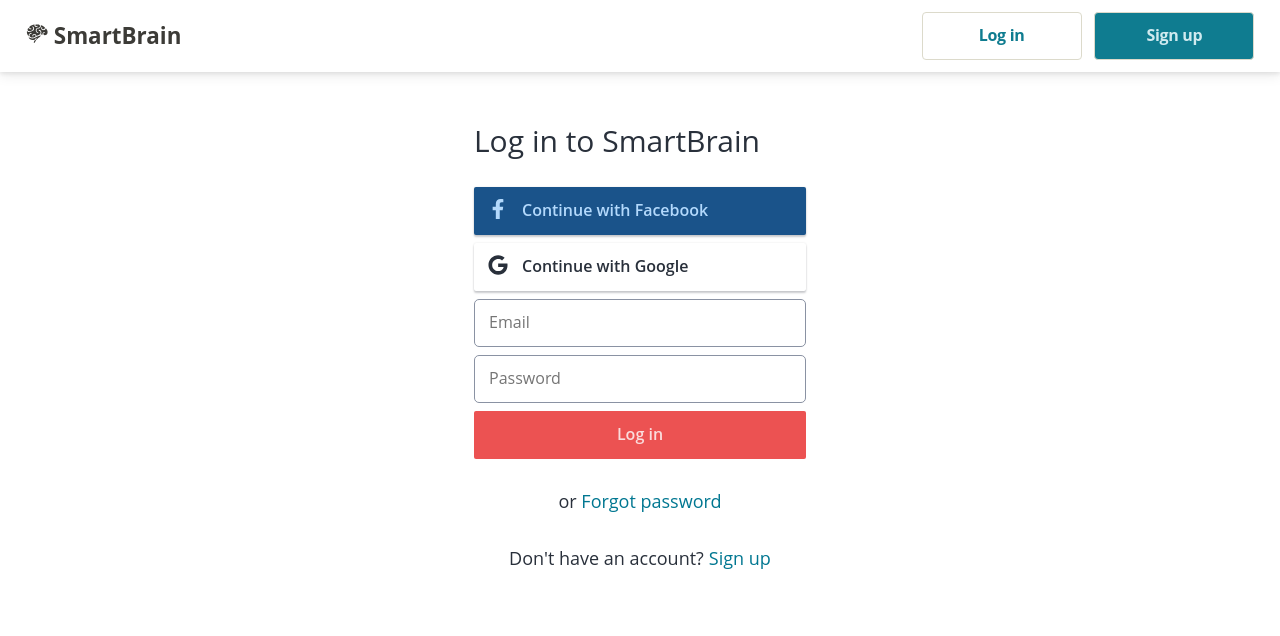
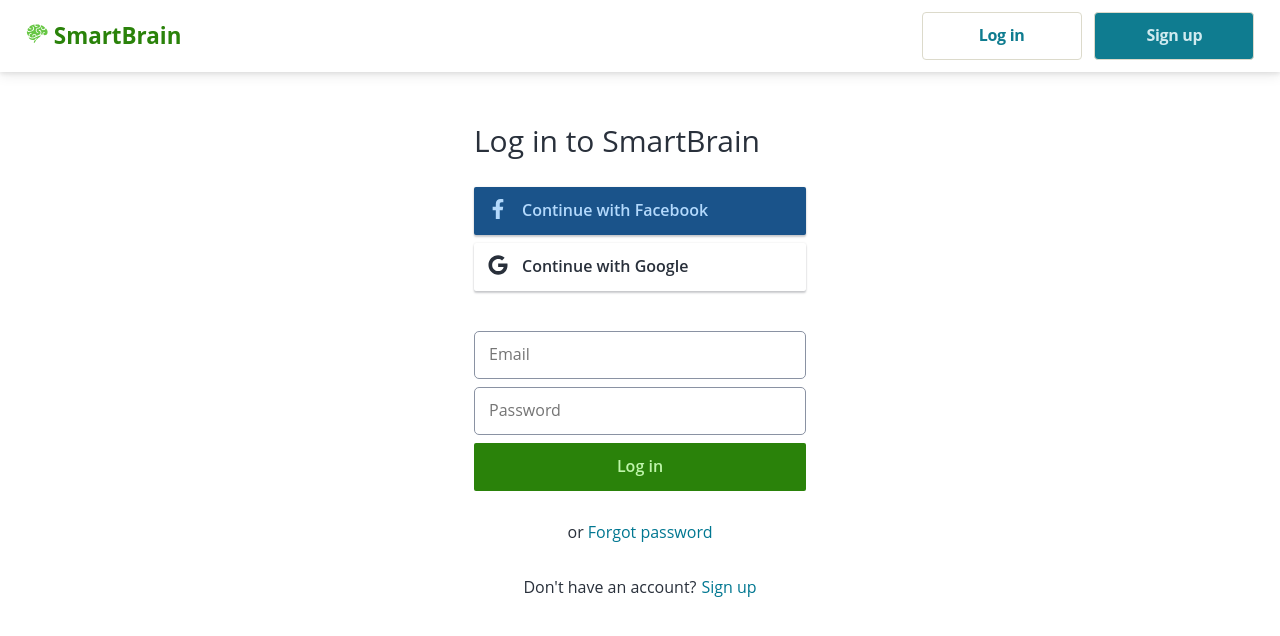
Before and after one commit to siegblink/my-face-recognizer, a React (Create React App) app: page /signin in a window 1280 px wide. Shown: the top 636 px of the page. Built offline with nearby package versions, Linux system fonts and the light colour scheme; no server answers.

Commit message:
Updated logo text and theme color.

```diff
--- a/src/components/navigation/Navigation.js
+++ b/src/components/navigation/Navigation.js
@@ -20,6 +20,10 @@
   line-height: 1.4;
   font-size: 1.4rem;
   justify-content: space-between;
+`
+
+const LogoText = styled.span`
+  color: #2a820a;
 `
 
 const ButtonWrapper = styled.div`
@@ -65,7 +69,7 @@
   return (
     <Nav>
       <div>
-        <GiBrain /> SmartBrain
+        <GiBrain color='#67c744' /> <LogoText>SmartBrain</LogoText>
       </div>
       {props.isSignedIn ? (
         <ButtonWrapper as={Link} onClick={() => auth.signOut()}>
--- a/src/components/signIn/SignIn.js
+++ b/src/components/signIn/SignIn.js
@@ -65,6 +65,7 @@
   font-weight: 600;
   height: 48px;
   margin-bottom: 8px;
+  ${props => props.google && `margin-bottom: 40px;`}
   padding: 0;
   background-color: #1a538a;
   ${props => props.google && `background-color: #fff; color: #29303b;`}
@@ -157,7 +158,7 @@
 const SubmitRow = styled.div`
   -webkit-font-smoothing: antialiased;
   -webkit-tap-highlight-color: transparent;
-  font-size: 18px;
+  font-size: 16px;
   line-height: 1.43;
   color: #29303b;
   box-sizing: border-box;
@@ -181,8 +182,8 @@
   line-height: 1.35135;
   border-radius: 2px;
   user-select: none;
-  color: #fadcdc;
-  background-color: #ec5252;
+  color: #bff5ab;
+  background-color: #2a820a;
   border: 1px solid transparent;
   -webkit-appearance: button;
   cursor: pointer;
@@ -196,7 +197,7 @@
 const ForgotPassword = styled.a`
   -webkit-font-smoothing: antialiased;
   -webkit-tap-highlight-color: transparent;
-  font-size: 18px;
+  font-size: 16px;
   line-height: 1.43;
   text-align: center;
   box-sizing: border-box;
@@ -210,7 +211,7 @@
 const LoginBoxFooter = styled.div`
   -webkit-font-smoothing: antialiased;
   -webkit-tap-highlight-color: transparent;
-  font-size: 18px;
+  font-size: 16px;
   line-height: 1.43;
   color: #29303b;
   box-sizing: border-box;
@@ -222,7 +223,7 @@
 const SignUp = styled.div`
   -webkit-font-smoothing: antialiased;
   -webkit-tap-highlight-color: transparent;
-  font-size: 18px;
+  font-size: 16px;
   line-height: 1.43;
   text-align: center;
   box-sizing: border-box;
```
